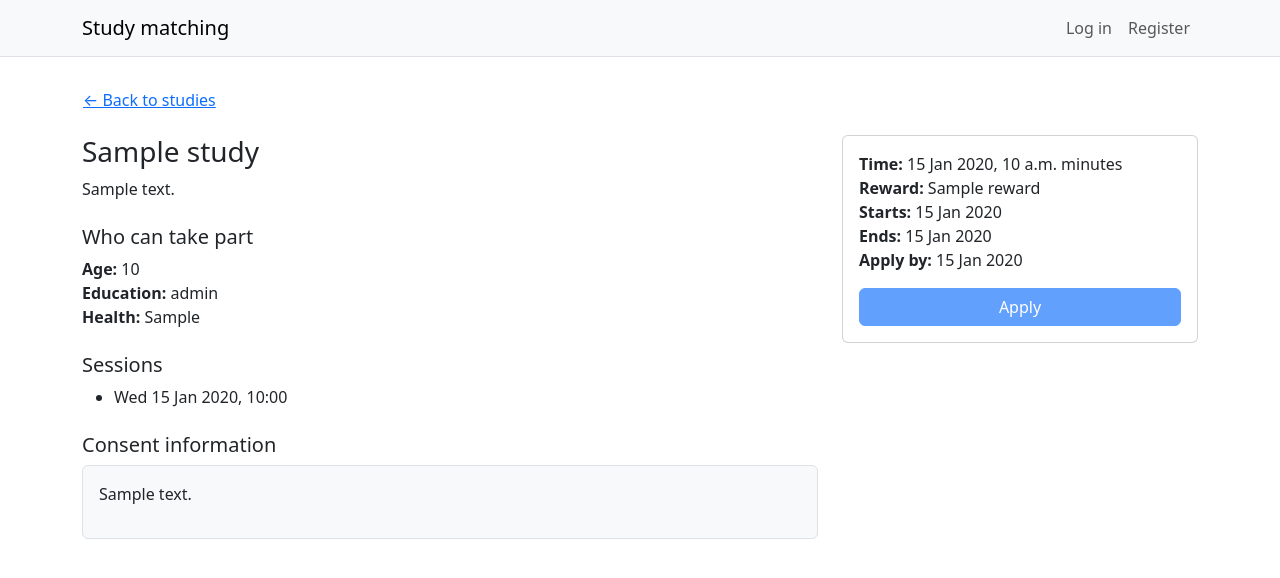
After one commit to kieranabc123/Research-Recruitment-, a Django app: template EB2_Foundation/templates/studies/study_detail.html in a window 1280 px wide. The commit adds this page. Shown: the top 578 px of the page. Run offline with Django 5.2, Linux system fonts and the light colour scheme; the template is opened without the code that fills it: most values are stand-ins (such as "Sample title", 1, 10 or a date in 2020); data that the repository does not hold is empty.

Commit message:
Add study detail page.

```diff
--- a/EB2_Foundation/studies/page_urls.py
+++ b/EB2_Foundation/studies/page_urls.py
@@ -6,4 +6,5 @@ app_name = "pages"
 
 urlpatterns = [
     path("studies/", views.study_list, name="study_list"),
+    path("studies/<int:pk>/", views.study_detail, name="study_detail"),
 ]
--- /dev/null
+++ b/EB2_Foundation/templates/studies/study_detail.html
@@ -0,0 +1,57 @@
+{% extends "base.html" %}
+{% block title %}{{ study.title }}{% endblock %}
+{% block content %}
+  <a href="{% url 'pages:study_list' %}" class="btn btn-link ps-0 mb-3">&larr; Back to studies</a>
+
+  <div class="row">
+    <div class="col-12 col-lg-8">
+      {% if study.category %}
+        <span class="badge text-bg-light border mb-2">{{ study.get_category_display }}</span>
+      {% endif %}
+      <h1 class="h3">{{ study.title }}</h1>
+      <p>{{ study.description|linebreaksbr }}</p>
+
+      <h2 class="h5 mt-4">Who can take part</h2>
+      <ul class="list-unstyled">
+        <li><strong>Age:</strong>
+          {% if study.allowed_age_bands %}{{ study.allowed_age_bands|join:", " }}{% else %}Anyone{% endif %}</li>
+        <li><strong>Education:</strong>
+          {% if study.allowed_education_levels %}{{ study.allowed_education_levels|join:", " }}{% else %}Anyone{% endif %}</li>
+        <li><strong>Health:</strong>
+          {% if study.allowed_health_conditions %}{{ study.allowed_health_conditions|join:", " }}{% else %}Anyone{% endif %}</li>
+      </ul>
+
+      {% if study.sessions.all %}
+        <h2 class="h5 mt-4">Sessions</h2>
+        <ul>
+          {% for session in study.sessions.all %}
+            <li>{{ session.starts_at|date:"D j M Y, H:i" }}</li>
+          {% endfor %}
+        </ul>
+      {% endif %}
+
+      {% if study.consent_text %}
+        <h2 class="h5 mt-4">Consent information</h2>
+        <div class="border rounded p-3 bg-body-tertiary">{{ study.consent_text|linebreaks }}</div>
+      {% endif %}
+    </div>
+
+    <div class="col-12 col-lg-4 mt-4 mt-lg-0">
+      <div class="card">
+        <div class="card-body">
+          <ul class="list-unstyled mb-3">
+            <li><strong>Time:</strong> {{ study.time_commitment_minutes }} minutes</li>
+            {% if study.reward %}<li><strong>Reward:</strong> {{ study.reward }}</li>{% endif %}
+            {% if study.start_date %}<li><strong>Starts:</strong> {{ study.start_date|date:"j M Y" }}</li>{% endif %}
+            {% if study.end_date %}<li><strong>Ends:</strong> {{ study.end_date|date:"j M Y" }}</li>{% endif %}
+            {% if study.application_deadline %}
+              <li><strong>Apply by:</strong> {{ study.application_deadline|date:"j M Y" }}</li>
+            {% endif %}
+          </ul>
+          <!-- FELIX: the apply form and consent tickbox go here -->
+          <button type="button" class="btn btn-primary w-100" disabled>Apply</button>
+        </div>
+      </div>
+    </div>
+  </div>
+{% endblock %}
--- a/EB2_Foundation/templates/studies/study_list.html
+++ b/EB2_Foundation/templates/studies/study_list.html
@@ -20,8 +20,7 @@
                 <li>Apply by {{ study.application_deadline|date:"j M Y" }}</li>
               {% endif %}
             </ul>
-            <!-- the detail page doesn't exist yet, so this button is a placeholder -->
-            <button type="button" class="btn btn-primary mt-auto" disabled>View study</button>
+           <a href="{% url 'pages:study_detail' study.pk %}" class="btn btn-primary mt-auto">View study</a>
           </div>
         </div>
       </div>
```
Also changed, not shown: EB2_Foundation/studies/page_views.py (+7 -1 lines).
